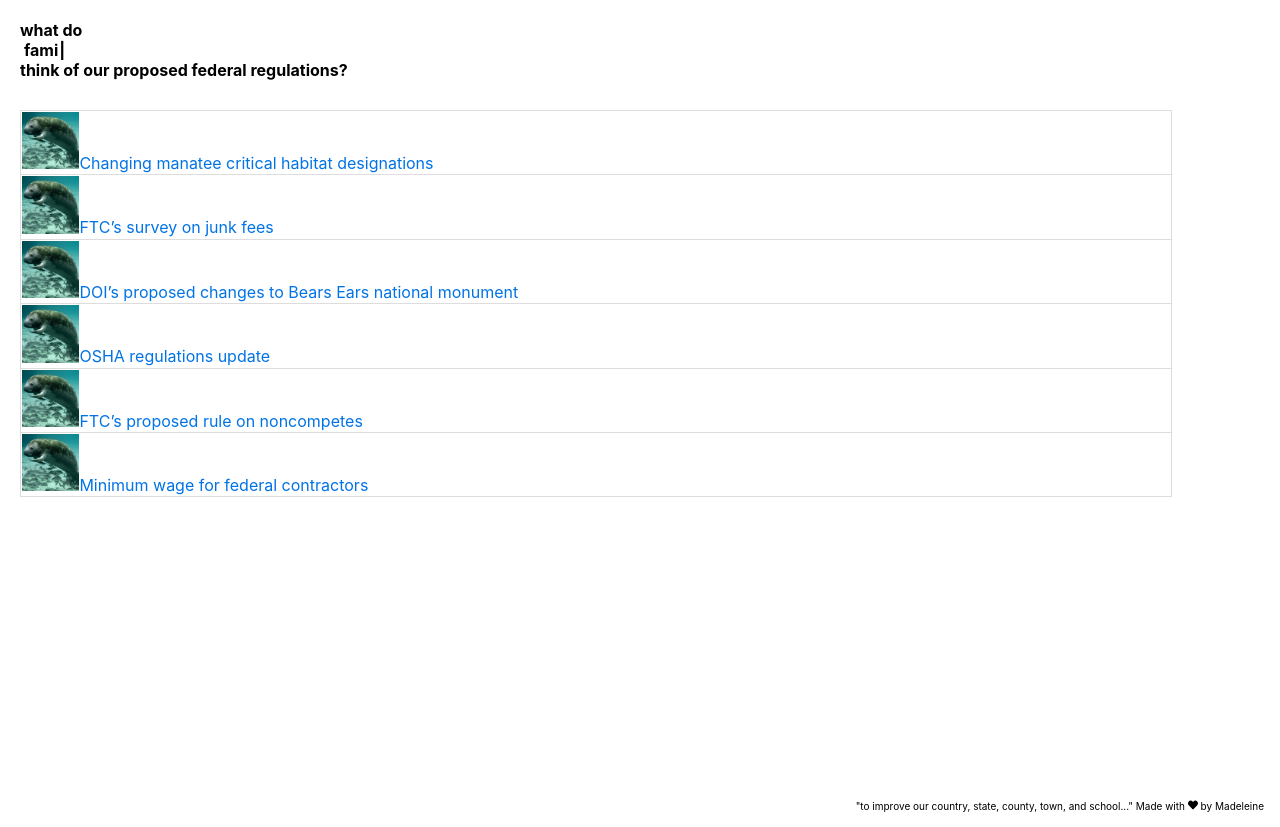
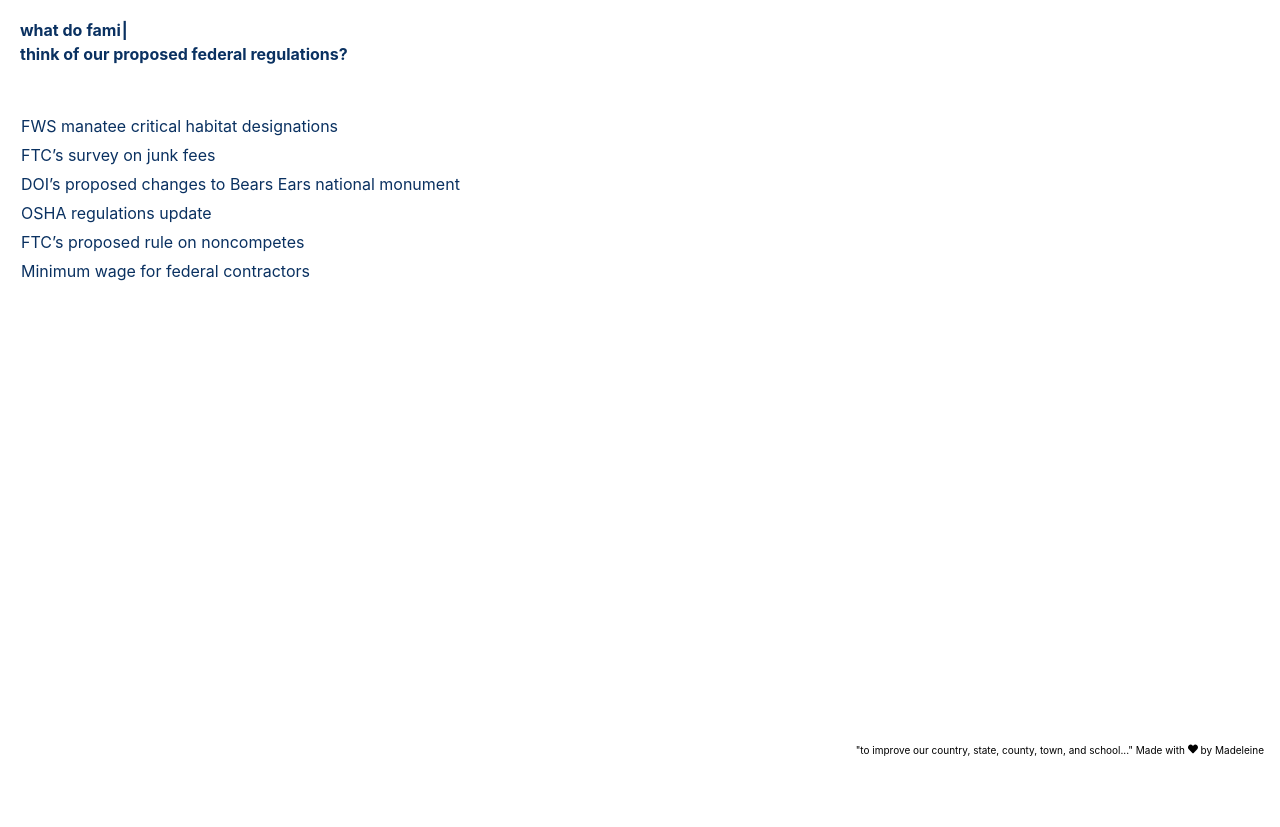
Before and after one commit to iamalivetoday/fed_reg_viz, a React (Create React App) app in the folder regulations-frontend/: page / in a window 1280 px wide. Shown: the top 827 px of the page. After the commit the page ends 800 px from the top, so only its background shows below. Built offline with nearby package versions, Linux system fonts and the light colour scheme.

Commit message:
more reformatting homepage

```diff
--- a/regulations-frontend/src/pages/HomePage.js
+++ b/regulations-frontend/src/pages/HomePage.js
@@ -1,6 +1,7 @@
 import React from 'react';
 import styled from 'styled-components';
 import Typewriter from 'typewriter-effect';
+import { useParams, useNavigate } from 'react-router-dom';
 
 // Import images from the assets folder
 import ManateeImage from '../assets/manatee.jpg';
@@ -10,9 +11,9 @@
   flex-direction: column;
   align-items: flex-start;
   justify-content: start;
-  height: 95vh;
+  height: 88vh;
   width: 100%;
-  overflow:hidden;
+  overflow: hidden;
   position: relative;
   padding: 20px;
 `;
@@ -21,43 +22,45 @@
   font-size: 1rem;
   font-weight: bold;
   text-align: left;
-  color: black;
-  margin-bottom: 20px;
+  color: #0A3161;
+  display: flex;
+  align-items: center; /* Aligns "what do" and Typewriter effect on the same line */
+  margin-bottom: 4px;
 `;
 
 const TypewriterWrapper = styled.span`
-  display: flex;
   margin-left: 4px;
-  margin-right: 3px;
+`;
+
+const Subheading = styled.h2`
+  font-size: 1.2rem;
+  font-weight: bold;
+  color: black;
+  margin-bottom: 10px;
 `;
 
 const TableContainer = styled.table`
   width: 90%;
   border-collapse: collapse;
-  margin-top: 10px;
 
   th, td {
     text-align: left;
-    border: 1px solid #ddd;
-  }
-
-  th {
-    background-color: #f4f4f4;
-    font-weight: bold;
+    border: none;
+    padding-top: 8px;
   }
 
   a {
     text-decoration: none;
-    color: #0073e6;
+    color: #0A3161;
 
     &:hover {
-      text-decoration: underline;
+      font-style: italic;
     }
   }
 
   img {
-    width: 5%;
-    height: 5%;
+    width: 50px; /* Adjust size as needed */
+    height: auto;
   }
 `;
 
@@ -71,12 +74,12 @@
 
   const regulations = [
     {
-      image: ManateeImage, // Local image
-      title: "Changing manatee critical habitat designations",
-      link: "https://www.regulations.gov/document/FWS-R4-ES-2024-0073-0001"
+      image: ManateeImage,
+      title: "FWS manatee critical habitat designations",
+      link: "https://www.regulations.gov/docket/FWS-R4-ES-2024-0073"
     },
     {
-      image: ManateeImage, // Reuse for other entries if placeholder is acceptable
+      image: ManateeImage,
       title: "FTC’s survey on junk fees",
       link: "https://www.regulations.gov/document/FTC-2023-0064-0001"
     },
@@ -105,7 +108,7 @@
   return (
     <HomePageContainer>
       <HorizontalText>
-        what do
+        what do{' '}
         <TypewriterWrapper>
           <Typewriter
             options={{
@@ -118,15 +121,14 @@
             }}
           />
         </TypewriterWrapper>{' '}
-        think of our proposed federal regulations?
       </HorizontalText>
+      <HorizontalText>think of our proposed federal regulations?</HorizontalText>
+      <br/><br/>
       <TableContainer>
         <tbody>
           {regulations.map((regulation, index) => (
             <tr key={index}>
               <td>
-                <img src={regulation.image} alt={regulation.title} />
-
                 <a href={regulation.link} target="_blank" rel="noopener noreferrer">
                   {regulation.title}
                 </a>
```
